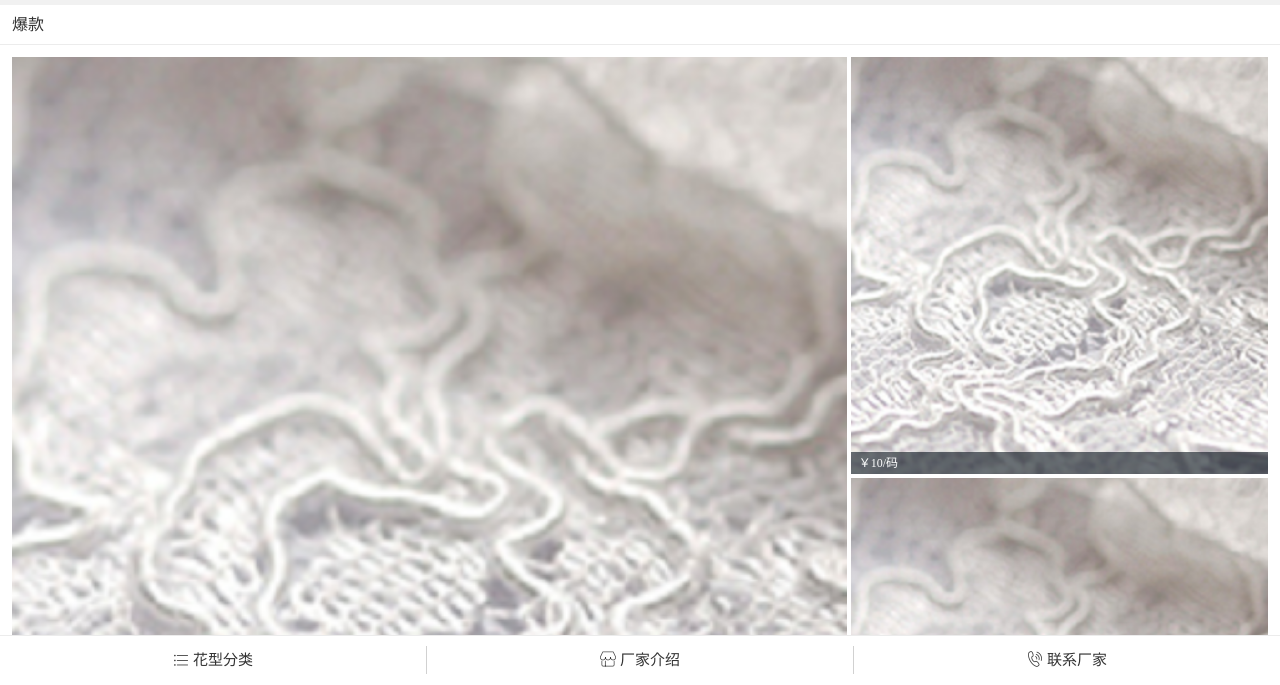
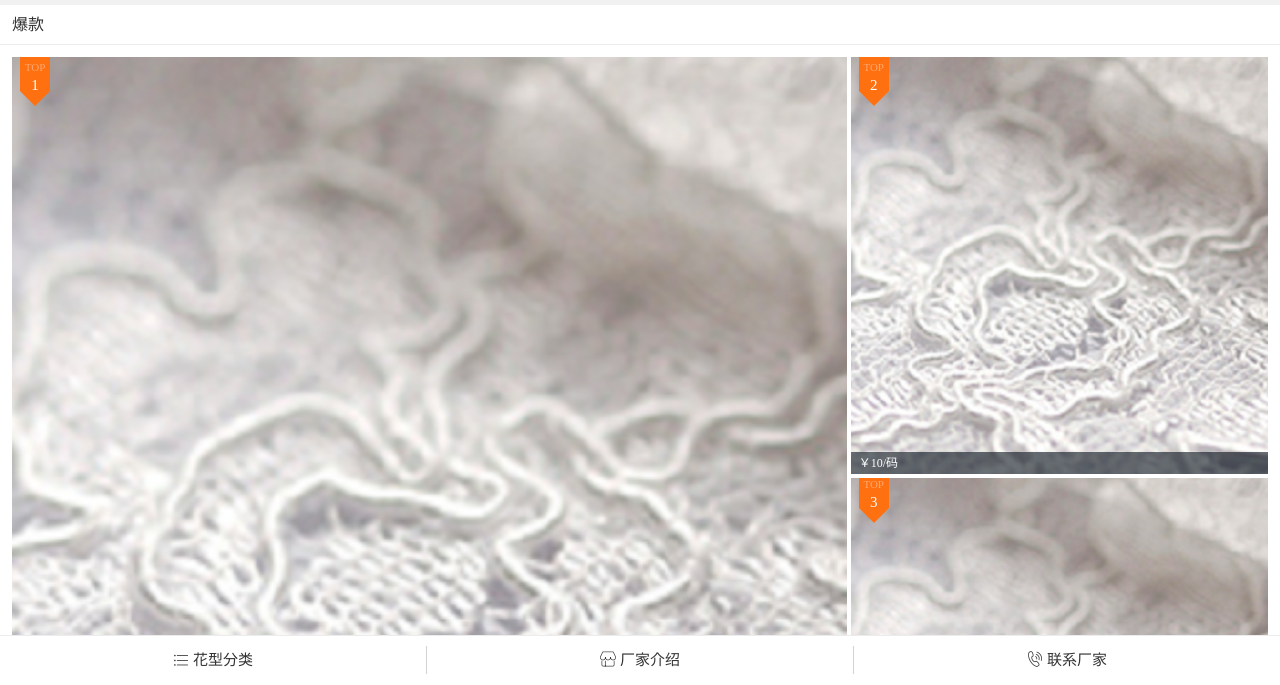
Before and after one commit to yishibakaien/app-pages-ts57, a website: page share_pages/index.html in a window 1280 px wide. Shown: the part 115-800 px from the top of the page. Drawn offline with Linux system fonts and the light colour scheme.

Commit message:
修改部分样式

```diff
--- a/share_pages/index.html
+++ b/share_pages/index.html
@@ -67,6 +67,11 @@
                                     <div class="img">
                                         <p class="price">￥10/码</p>
                                     </div>
+
+                                    <div class="rank-tag">
+                                        <div class="top">TOP</div>
+                                        <div class="number">1</div>
+                                    </div>
                                 </div>
 
                                 <div class="right-patterns">
@@ -74,11 +79,19 @@
                                         <div class="img">
                                             <p class="price">￥10/码</p>
                                         </div>
+                                        <div class="rank-tag">
+                                            <div class="top">TOP</div>
+                                            <div class="number">2</div>
+                                        </div>
                                     </div>
                                     <div class="patterns">
                                         <div class="img">
                                             <p class="price">￥10/码</p>
                                             <p class="color"></p>
+                                        </div>
+                                        <div class="rank-tag">
+                                            <div class="top">TOP</div>
+                                            <div class="number">3</div>
                                         </div>
                                     </div>
                                 </div>
--- a/src/css/common/common.css
+++ b/src/css/common/common.css
@@ -127,7 +127,6 @@ input::-webkit-input-palceholder {
     left: 50%;
     -webkit-transform: translateX(-50%) translateY(-50%);
     transform: translateX(-50%) translateY(-50%);
-
 }
 
 .tag.stalls {
--- a/src/css/share_pages/index.css
+++ b/src/css/share_pages/index.css
@@ -190,6 +190,7 @@ html, body {
     padding: 12px;
 }
 .patterns-spec-wrapper .patterns {
+    position: relative;
 }
 .patterns-spec-wrapper .patterns:first-child {
     -webkit-flex: 2;
@@ -373,3 +374,38 @@ html, body {
     font-size: 16px;
     margin-right: 4px;
 }
+
+
+/*橙色排行小标志*/
+.rank-tag {
+    position: absolute;
+    top: 0;
+    left: 8px;
+    width: 30px;
+    text-align: center;
+    background: #ff7011;
+    color: #fff;
+}
+.rank-tag .top {
+    height: 15px;
+    line-height: 15px;
+    font-size: 11px;
+    color: rgba(255, 255, 255, 0.4);
+    padding: 3px 3px;
+}
+.rank-tag .number {
+    position: relative;
+    height: 13px;
+    line-height: 15px;
+    font-size: 15px;
+}
+.rank-tag .number:after {
+    position: absolute;
+    content: ' ';
+    left: 0;
+    bottom: -30px;
+    border-top: 15px solid #ff7011;
+    border-right: 15px solid transparent;
+    border-left: 15px solid transparent;
+    border-bottom: 15px solid transparent;
+}
```
